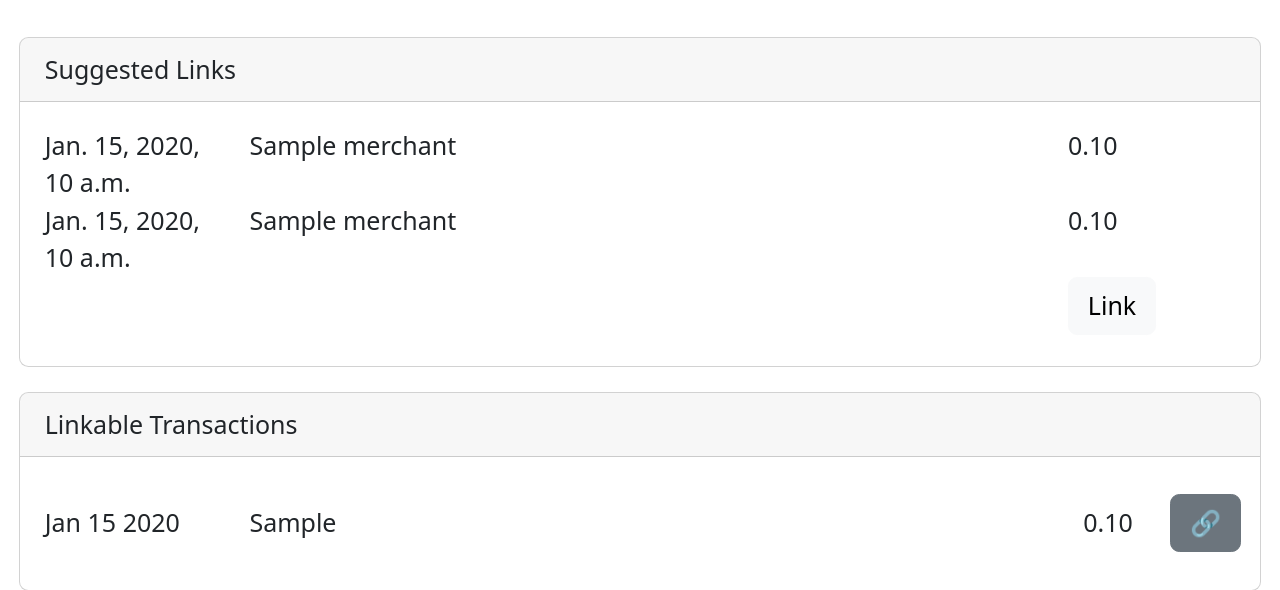
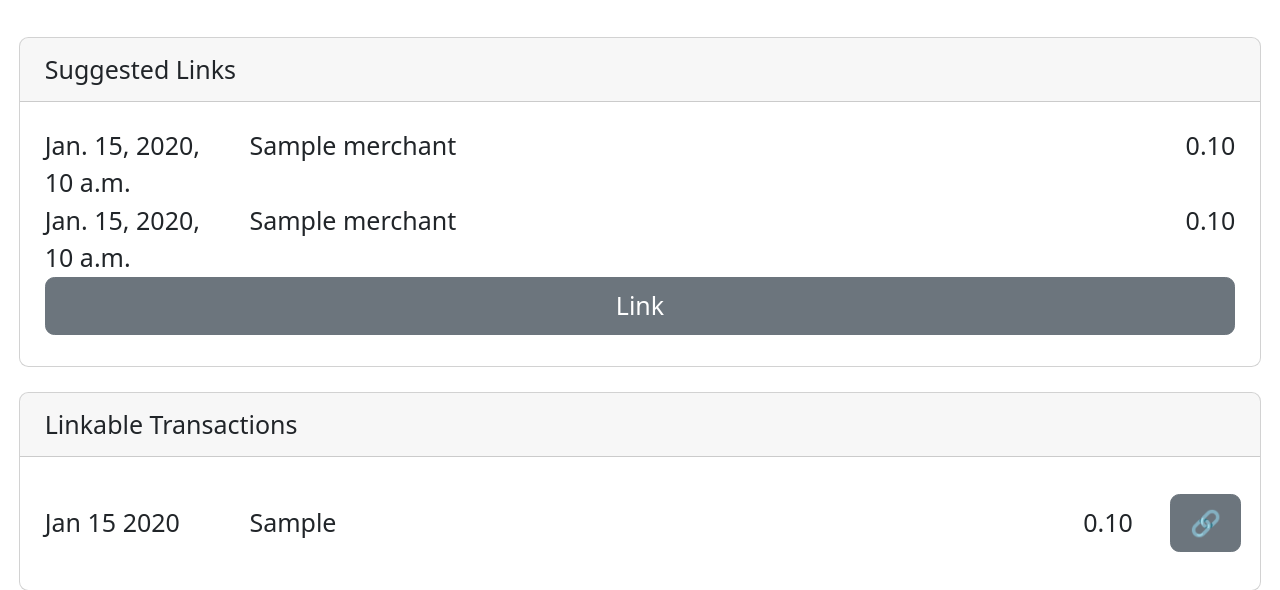
Before and after one commit to rhollencamp/budginator, a Django app: template budginator/templates/budginator/listLinkable.html in a window 1280 px wide. Shown: the part 88-678 px from the top of the page. Run offline with Django 4.2, Linux system fonts and the light colour scheme; tables that the repository leaves empty hold one stand-in row (values such as "Sample post"); the template is opened without the code that fills it: values that come from a table or form of the project are taken from there, most other values are stand-ins (such as "Sample title", 1, 10 or a date in 2020).

Commit message:
touch up linkable transactions page
better breakpoints for mobile usage

```diff
--- a/budginator/templates/budginator/listLinkable.html
+++ b/budginator/templates/budginator/listLinkable.html
@@ -10,19 +10,18 @@
         <input type="hidden" name="imported" value="{{ suggestion.0.id }}">
         <input type="hidden" name="tracked" value="{{ suggestion.1.id }}">
         <div class="row">
-          <div class="col-2">{{ suggestion.0.date }}</div>
-          <div class="col-8">{{ suggestion.0.merchant }}</div>
-          <div class="col-2">{{ suggestion.0.amount | amount }}</div>
+          <div class="col-12 col-xl-2">{{ suggestion.0.date }}</div>
+          <div class="col-12 col-xl-8 text-truncate">{{ suggestion.0.merchant }}</div>
+          <div class="col-12 col-xl-2 text-end">{{ suggestion.0.amount | amount }}</div>
         </div>
         <div class="row">
-          <div class="col-2">{{ suggestion.1.date }}</div>
-          <div class="col-8">{{ suggestion.1.merchant }}</div>
-          <div class="col-2">{{ suggestion.1.amount | amount }}</div>
+          <div class="col-12 col-xl-2">{{ suggestion.1.date }}</div>
+          <div class="col-12 col-xl-8 text-truncate">{{ suggestion.1.merchant }}</div>
+          <div class="col-12 col-xl-2 text-end">{{ suggestion.1.amount | amount }}</div>
         </div>
         <div class="row mb-1">
-          <div class="col-10"></div>
-          <div class="col-2">
-            <button type="submit" class="btn btn-light">Link</button>
+          <div class="col-12 d-grid">
+            <button type="submit" class="btn btn-secondary">Link</button>
           </div>
         </div>
       </form>
@@ -39,7 +38,7 @@
 {% cycle '' 'bg-light' as rowcolor silent %}
       <div class="row py-2 align-items-center {{ rowcolor }}">
         <div class="col-12 col-xl-2">{{ transaction.date | date:"M j Y" }}</div>
-        <div class="col-12 col-xl-7">{{ transaction.merchant }}</div>
+        <div class="col-12 col-xl-7 text-truncate">{{ transaction.merchant }}</div>
         <div class="col-12 col-xl-2 text-end">{{ transaction.amount | amount }}</div>
         <div class="col-12 col-xl-1">
           <button type="button" class="btn btn-secondary" data-bs-toggle="modal"
```
